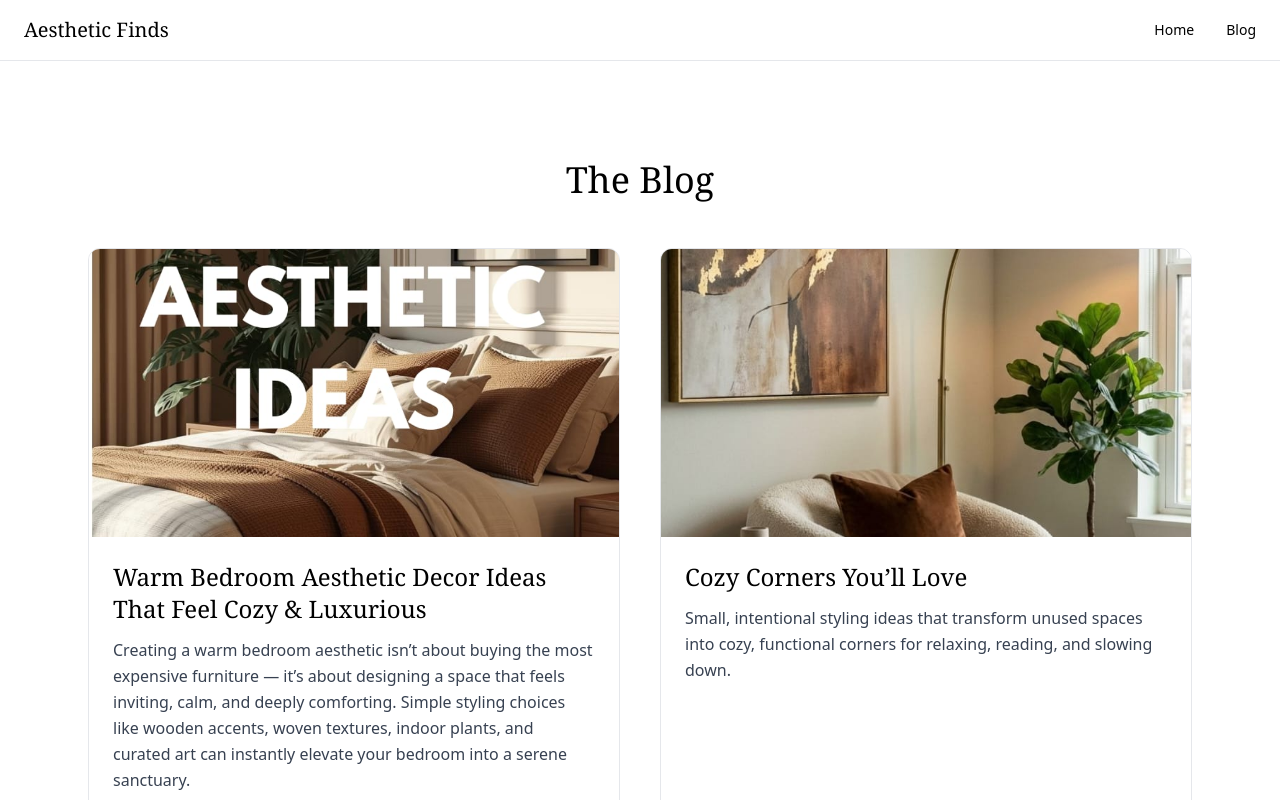
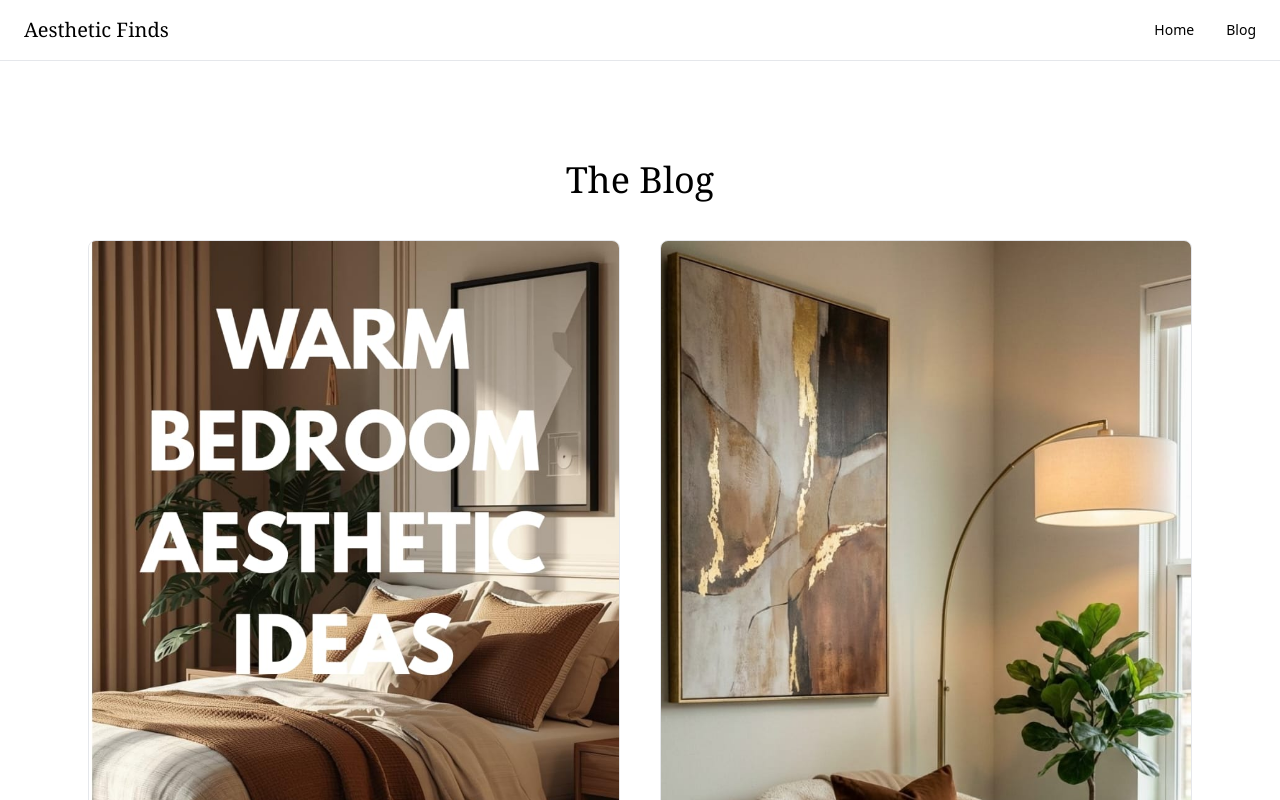
Before and after one commit to muasyamuthengi-gif/aestheticfindsbyanna, a Next.js app: page /blog in a window 1280 px wide. Shown: the top 800 px of the page. Built offline with nearby package versions, Linux system fonts and the light colour scheme; a web font is replaced by a local one.

Commit message:
Refactor blog page styles and content for clarity

```diff
--- a/app/blog/page.js
+++ b/app/blog/page.js
@@ -1,7 +1,7 @@
 export default function BlogPage() {
   return (
     <main className="max-w-6xl mx-auto px-6 py-20">
-      <h1 className="text-4xl font-serif mb-12 text-center">
+      <h1 className="text-4xl font-serif mb-10 text-center">
         The Blog
       </h1>
 
@@ -9,27 +9,28 @@ export default function BlogPage() {
         {/* Blog Post 1 */}
         <a
           href="/blog/slow-living"
-          className="group block border rounded-xl overflow-hidden hover:shadow-xl transition"
+          className="block border rounded-lg overflow-hidden hover:shadow-lg transition"
         >
-          <div className="h-72 w-full overflow-hidden">
+          <div className="bg-neutral-100">
             <img
               src="/blog1a.jpg"
-              alt="Warm bedroom aesthetic"
-              className="w-full h-full object-cover group-hover:scale-105 transition duration-500"
+              alt="Warm bedroom aesthetic ideas"
+              className="w-full h-auto object-contain"
             />
           </div>
 
-          <div className="p-6 bg-white">
-            <h2 className="text-2xl font-serif mb-3">
+          <div className="p-6">
+            <h2 className="text-2xl font-serif mb-2">
               Warm Bedroom Aesthetic Decor Ideas That Feel Cozy & Luxurious
             </h2>
 
-            <p className="text-gray-700 leading-relaxed">
+            <p className="text-black">
               Creating a warm bedroom aesthetic isn’t about buying the most
-              expensive furniture — it’s about designing a space that feels
-              inviting, calm, and deeply comforting. Simple styling choices
-              like wooden accents, woven textures, indoor plants, and curated
-              art can instantly elevate your bedroom into a serene sanctuary.
+              expensive furniture — it’s about creating a space that feels
+              inviting, calm, and deep. A few simple styling choices, like a
+              woven ottoman, wooden accents, indoor plants, and thoughtfully
+              placed art, can instantly elevate the space without overwhelming
+              it.
             </p>
           </div>
         </a>
@@ -37,25 +38,23 @@ export default function BlogPage() {
         {/* Blog Post 2 */}
         <a
           href="/blog/cozy-corners"
-          className="group block border rounded-xl overflow-hidden hover:shadow-xl transition"
+          className="block border rounded-lg overflow-hidden hover:shadow-lg transition"
         >
-          <div className="h-72 w-full overflow-hidden">
+          <div className="bg-neutral-100">
             <img
               src="/blog2.jpg"
               alt="Cozy corners"
-              className="w-full h-full object-cover group-hover:scale-105 transition duration-500"
+              className="w-full h-auto object-contain"
             />
           </div>
 
-          <div className="p-6 bg-white">
-            <h2 className="text-2xl font-serif mb-3">
+          <div className="p-6">
+            <h2 className="text-2xl font-serif mb-2">
               Cozy Corners You’ll Love
             </h2>
 
-            <p className="text-gray-700 leading-relaxed">
-              Small, intentional styling ideas that transform unused spaces
-              into cozy, functional corners for relaxing, reading, and slowing
-              down.
+            <p className="text-black">
+              Small styling ideas that make your home feel inviting.
             </p>
           </div>
         </a>
```
